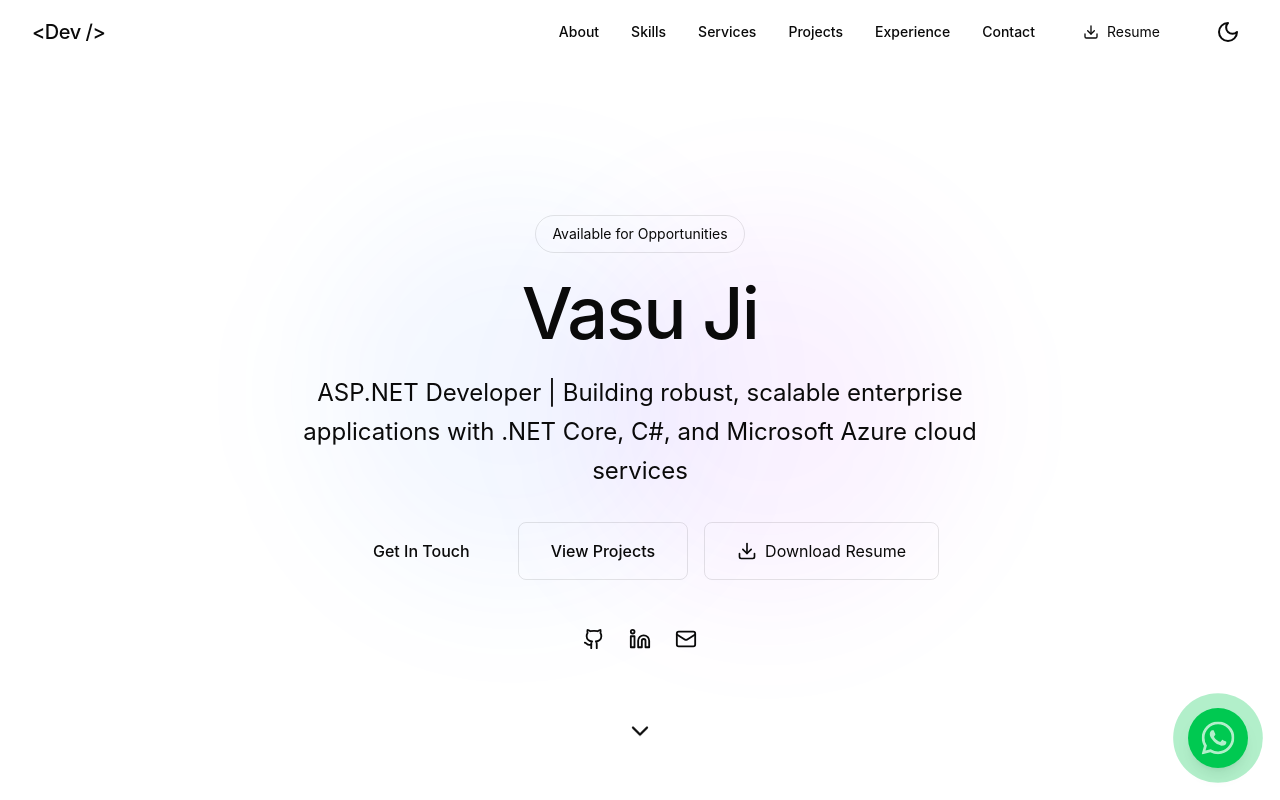
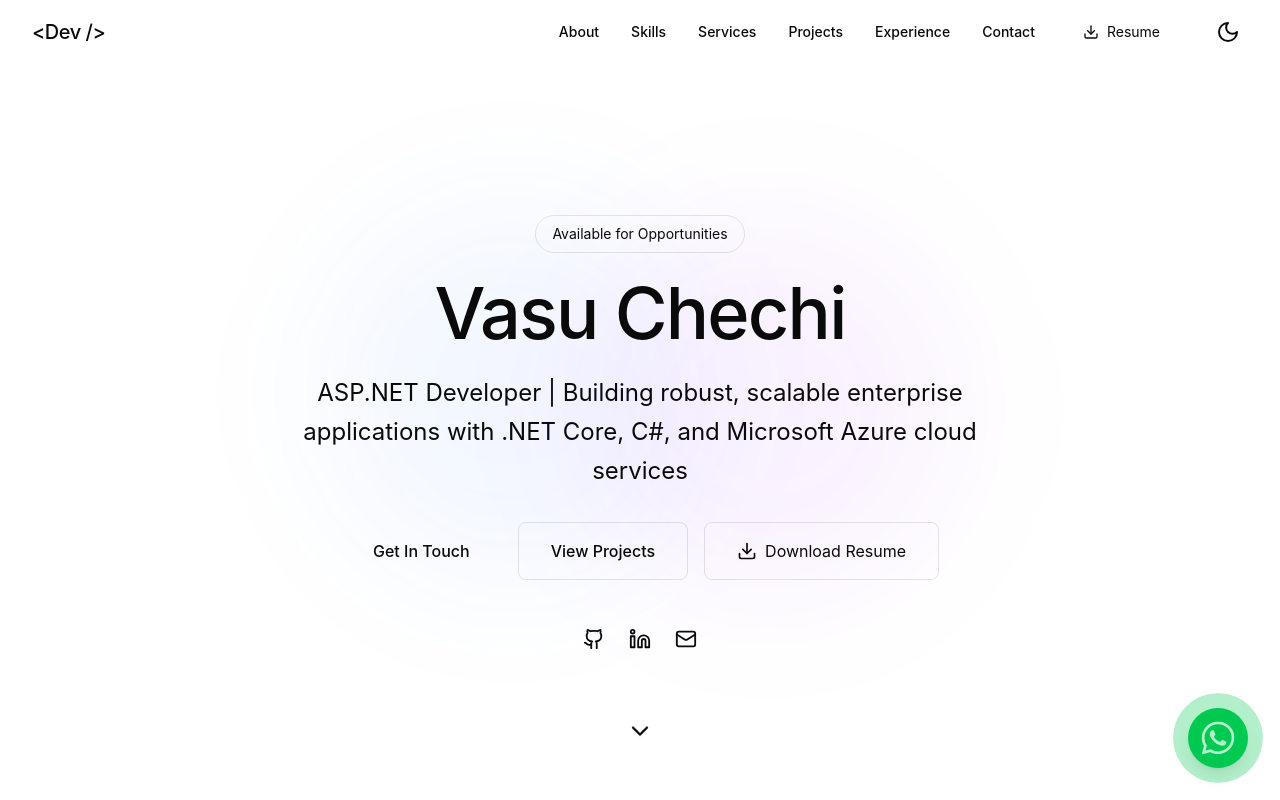
Before and after one commit to VasuChechi/vasuchechiportfolio, a React (Vite) app: page / in a window 1280 px wide. Shown: the top 800 px of the page. Built offline with nearby package versions, Linux system fonts and the light colour scheme.

Commit message:
name changed

```diff
--- a/src/app/components/Hero.tsx
+++ b/src/app/components/Hero.tsx
@@ -42,7 +42,7 @@ export function Hero() {
             transition={{ delay: 0.4, duration: 0.6 }}
             className="text-4xl sm:text-6xl lg:text-7xl mb-6 tracking-tight"
           >
-            Vasu Ji
+            Vasu Chechi
           </motion.h1>
 
           <motion.p
```
